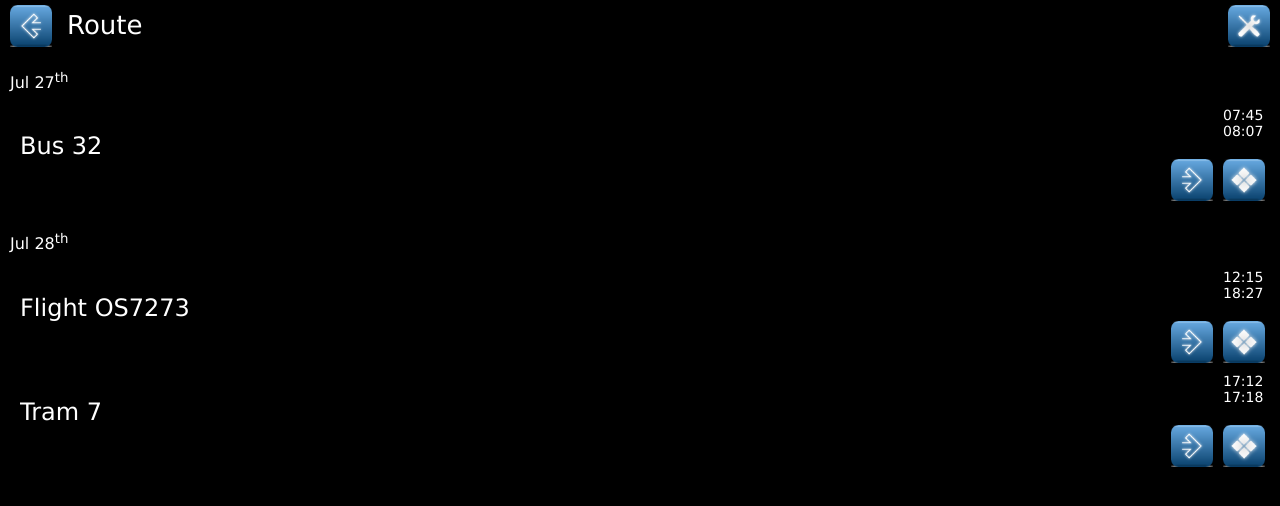
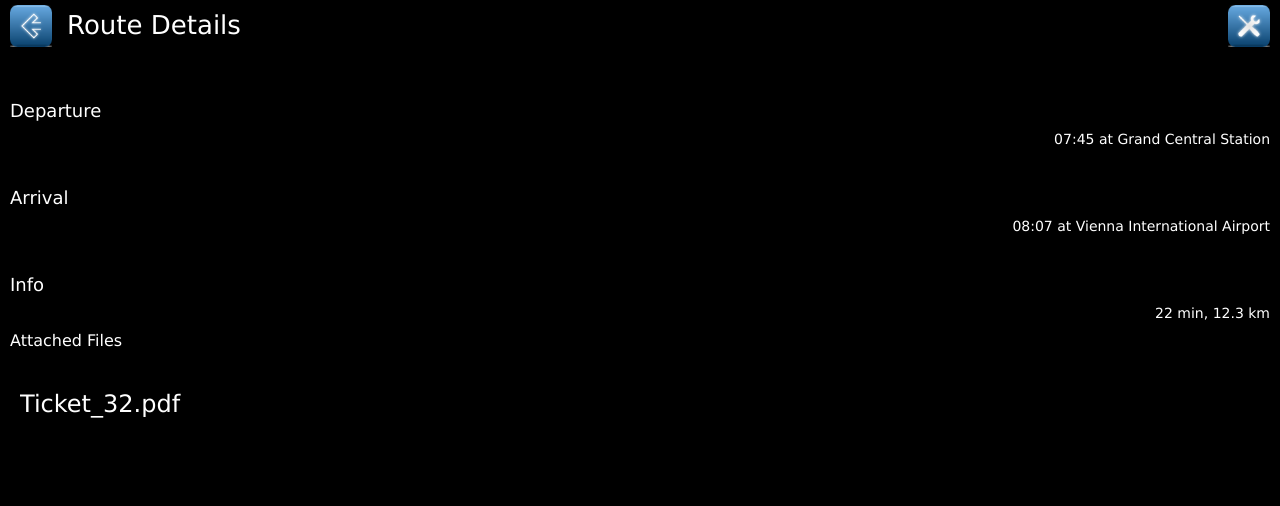
Before and after one commit to arattinger/tripassist, a Django app: page /mobile/ in a window 1280 px wide. Shown: the top 506 px of the page. Run offline with Django 3.2, Linux system fonts and the light colour scheme.

Commit message:
added basic detail view

```diff
--- a/website/mobile/static/css/Mobile.css
+++ b/website/mobile/static/css/Mobile.css
@@ -48,6 +48,26 @@ body {
   min-height: 10px;
   width: 100%;
   overflow: auto;
+}
+.del-btn {
+  width: 42px;
+  height: 42px;
+  margin: 5px;
+  background-size: 42px 42px;
+  background-position: center;
+  background-repeat: no-repeat;
+  background-image: url("/static/images/delete.png");
+  float: right;
+}
+.download-btn {
+  width: 42px;
+  height: 42px;
+  margin: 5px;
+  background-size: 42px 42px;
+  background-position: center;
+  background-repeat: no-repeat;
+  background-image: url("/static/images/download.png");
+  float: right;
 }
 .list-ctn {
   margin: 10px;
@@ -188,3 +208,14 @@ body {
   background-repeat: no-repeat;
   background-position: center;
 }
+.detail-label-ctn {
+  margin-top: 40px;
+  margin-left: 10px;
+  margin-right: 10px;
+  font-size: 18px;
+}
+.detail-info-ctn {
+  margin: 10px;
+  font-size: 14px;
+  text-align: right;
+}
--- a/website/mobile/static/css/STYL/Base.styl
+++ b/website/mobile/static/css/STYL/Base.styl
@@ -45,3 +45,11 @@ smallbutton()
     min-height 10px
     width 100%
     overflow auto
+
+.del-btn
+    smallbutton 'delete'
+    float right
+
+.download-btn
+    smallbutton 'download'
+    float right
--- /dev/null
+++ b/website/mobile/static/css/STYL/Detail.styl
@@ -0,0 +1,11 @@
+.detail-label-ctn
+    margin-top 40px
+    margin-left 10px
+    margin-right 10px
+    font-size 18px
+
+
+.detail-info-ctn
+    margin 10px
+    font-size 14px
+    text-align right
--- a/website/mobile/static/css/STYL/Mobile.styl
+++ b/website/mobile/static/css/STYL/Mobile.styl
@@ -2,3 +2,4 @@
 @import 'List'
 @import 'Tiles'
 @import 'Navigation'
+@import 'Detail'
--- a/website/mobile/templates/mobile.html
+++ b/website/mobile/templates/mobile.html
@@ -9,7 +9,6 @@
 {% block content %}
 <div id='main-ctn'>
     <!-- select holiday view
-
     <div id='header-ctn'>
         <div id='back-btn' class='hidden'></div>
         <div id='title'>Select Holiday</div>
@@ -58,7 +57,6 @@
         </div>
     </div>
     -->
-
     <!-- navigation view
     <div id='header-ctn'>
         <div id='back-btn'></div>
@@ -74,6 +72,7 @@
     </div>
     -->
 
+    <!-- list view
     <div id='header-ctn'>
         <div id='back-btn'></div>
         <div id='title'>Route</div>
@@ -116,6 +115,31 @@
             </ul>
         </div>
     </div>
+    -->
+
+    <div id='header-ctn'>
+        <div id='back-btn'></div>
+        <div id='title'>Route Details</div>
+        <div id='settings-btn'></div>
+    </div>
+    <div id='content-ctn'>
+        <div class='detail-label-ctn'>Departure</div>
+        <div class='detail-info-ctn'>07:45 at Grand Central Station</div>
+        <div class='detail-label-ctn'>Arrival</div>
+        <div class='detail-info-ctn'>08:07 at Vienna International Airport</div>
+        <div class='detail-label-ctn'>Info</div>
+        <div class='detail-info-ctn'>22 min, 12.3 km</div>
+        <div class='list-ctn'>
+            <div class='sublist'>Attached Files</div>
+            <ul>
+                <li>
+                    <div class='label'>Ticket_32.pdf</div>
+                </li>
+            </ul>
+        </div>
+        <div class='map-btn'></div>
+        <div class='navigate-btn'></div>
+    </div>
 </div>
 {% endblock %}
 
```
Also changed, not shown: website/mobile/static/css/STYL/List.styl (line endings or trailing spaces).
